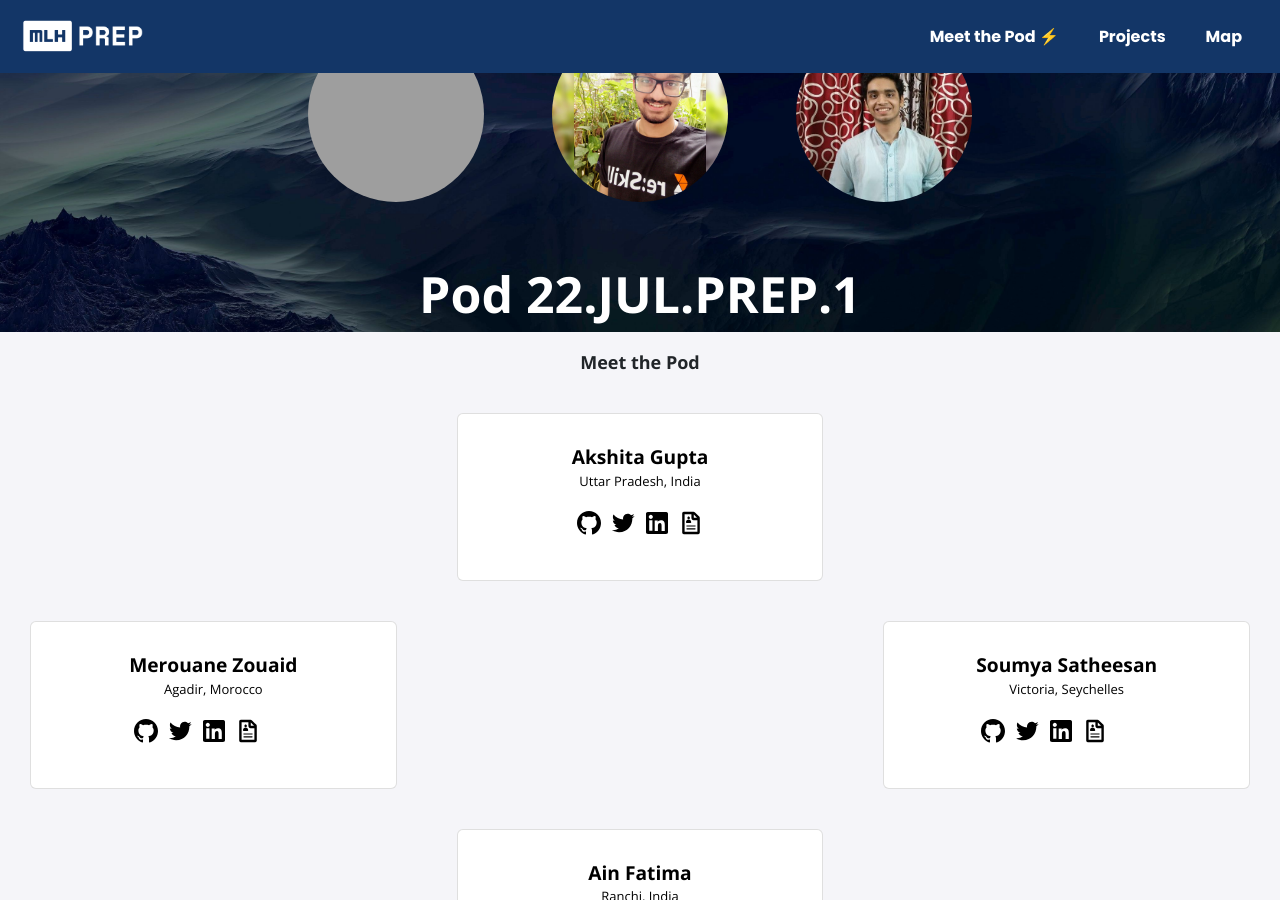
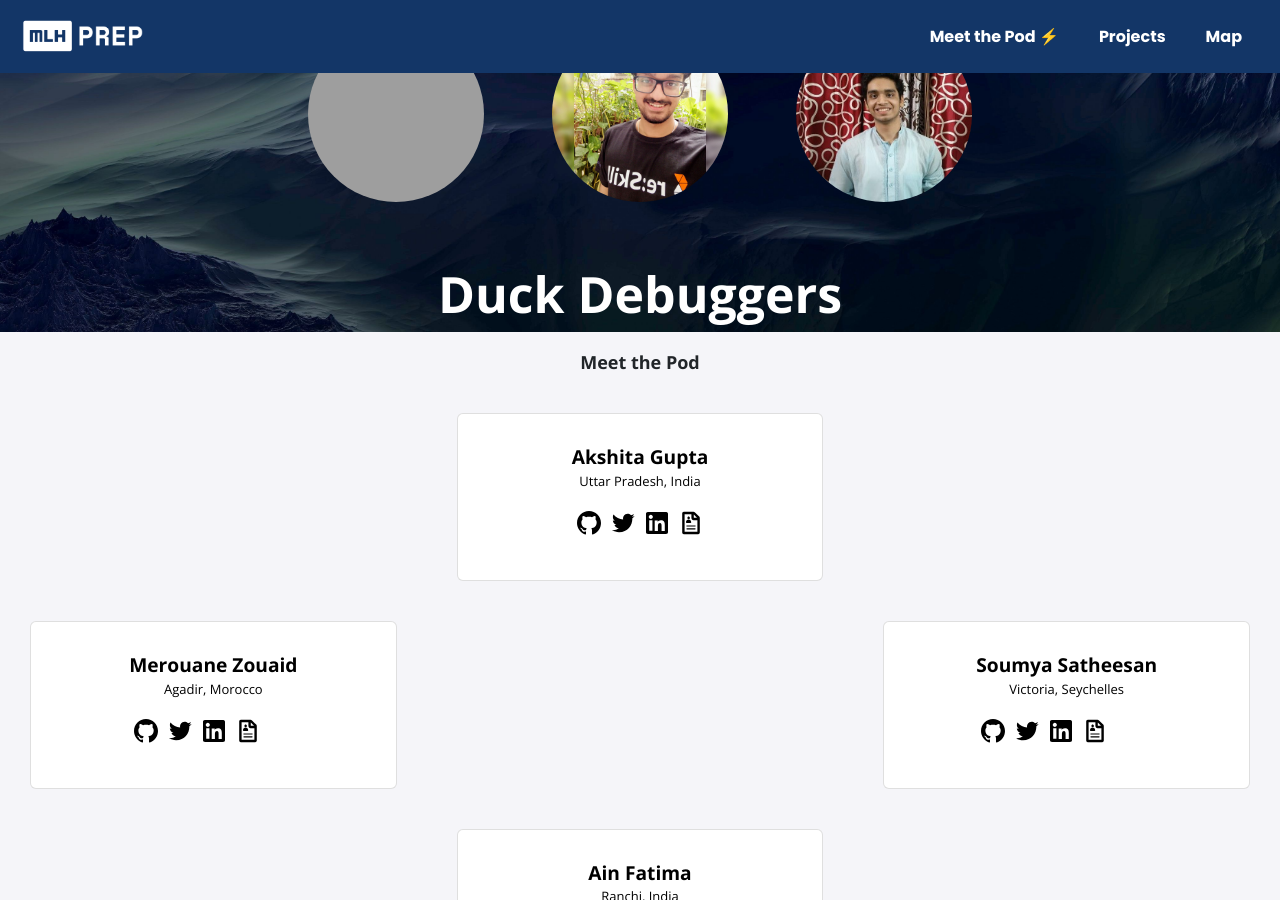
Before and after one commit to MLH-Fellowship/prep-portfolio-22.JUL.PREP.1, a Jekyll site: the page built from index.html, in a window 1280 px wide and 900 px high, scrolled down 559 px. Built offline with Jekyll 4.4.1, drawn with Linux system fonts in a browser that asks for light colours; nearby versions of some CDN libraries; grey boxes are pictures that could not be loaded.

```diff
--- a/_config.yml
+++ b/_config.yml
@@ -1,4 +1,4 @@
-title: "Pod 22.JUL.PREP.1"
+title: "Duck Debuggers"
 email: fellowship@mlh.io
 description: >- # this means to ignore newlines until "baseurl:"
   This is my portfolio website!
```
